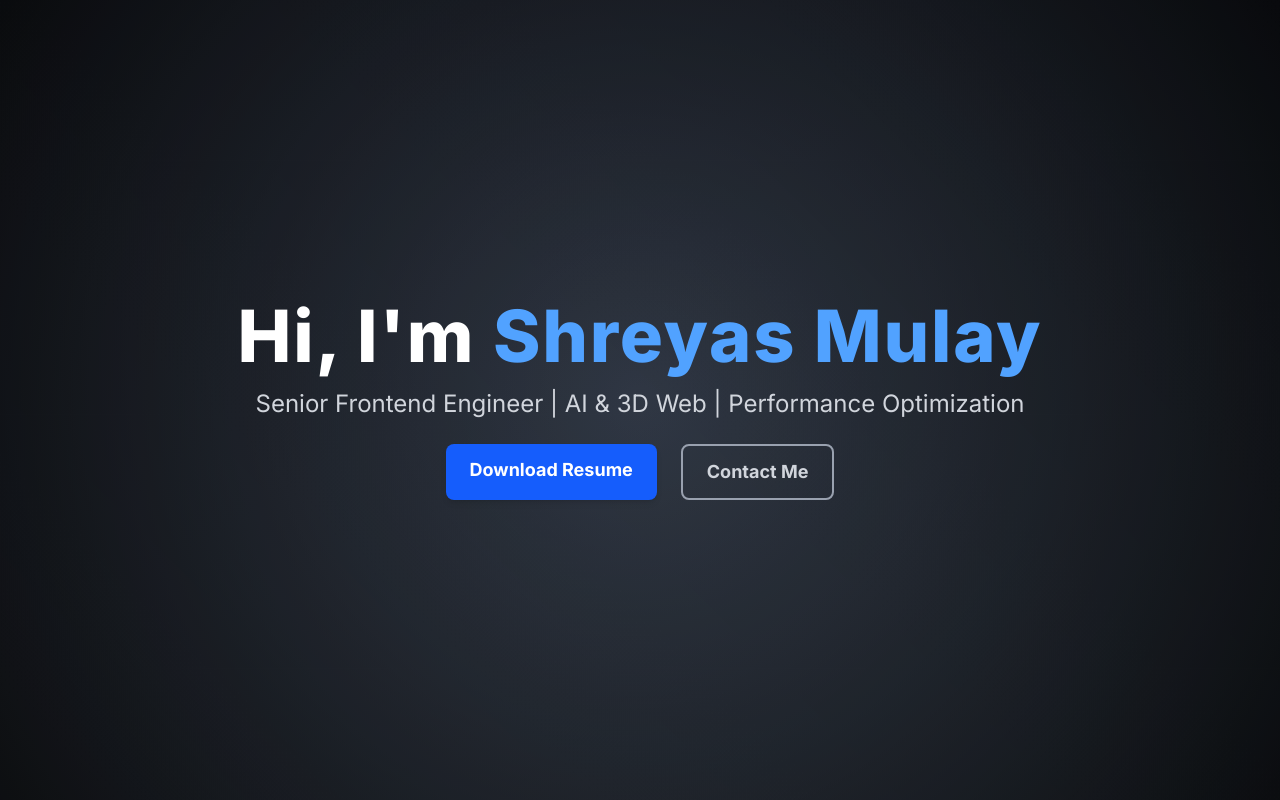
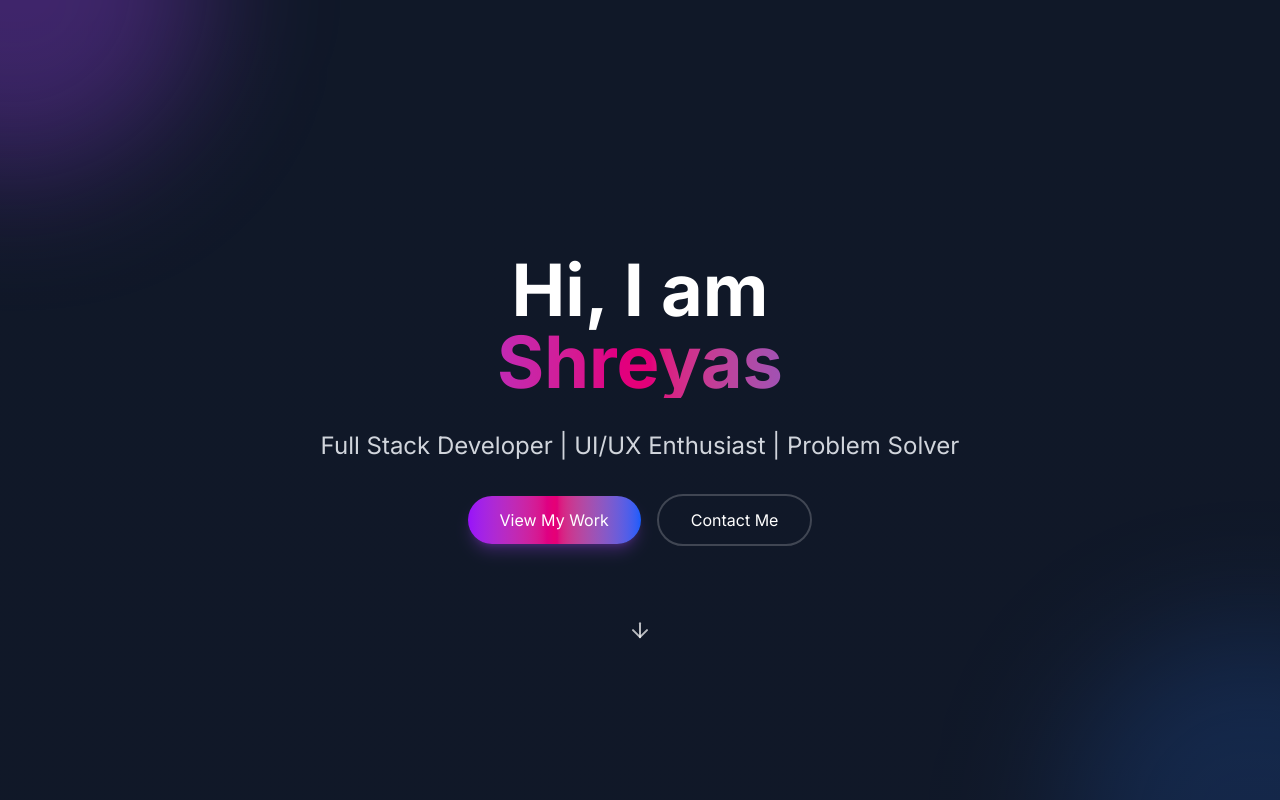
Before and after one commit to shreyasmulay23/my-portfolio, a Next.js app: page / in a window 1280 px wide. Shown: the top 800 px of the page. Built offline with nearby package versions, Linux system fonts and the light colour scheme.

Commit message:
Polish.
[no-story]

```diff
--- a/app/layout.jsx
+++ b/app/layout.jsx
@@ -4,8 +4,8 @@ import './globals.css';
 const inter = Inter({ subsets: ['latin'] });
 
 export const metadata = {
-    title: 'Create Next App',
-    description: 'Generated by create next app'
+    title: 'Shreyas Mulay | Portfolio',
+    description: 'Lead Frontend Developer'
 };
 
 export default function RootLayout({ children }) {
--- /dev/null
+++ b/app/utils/animations.ts
@@ -0,0 +1,25 @@
+export const fadeInUp = {
+  initial: { opacity: 0, y: 20 },
+  animate: { opacity: 1, y: 0 },
+  transition: { duration: 0.5 }
+};
+
+export const staggerContainer = {
+  animate: {
+    transition: {
+      staggerChildren: 0.1
+    }
+  }
+};
+
+export const scaleIn = {
+  initial: { scale: 0.8, opacity: 0 },
+  animate: { scale: 1, opacity: 1 },
+  transition: { duration: 0.5 }
+};
+
+export const slideIn = (direction: 'left' | 'right') => ({
+  initial: { x: direction === 'left' ? -100 : 100, opacity: 0 },
+  animate: { x: 0, opacity: 1 },
+  transition: { duration: 0.5, type: "spring", stiffness: 100 }
+});
--- /dev/null
+++ b/app/utils/gradients.ts
@@ -0,0 +1,3 @@
+export const gradientText = 'bg-clip-text text-transparent bg-gradient-to-r from-purple-600 via-pink-600 to-blue-600';
+export const gradientBg = 'bg-gradient-to-r from-purple-600 via-pink-600 to-blue-600';
+export const gradientHover = 'hover:from-purple-700 hover:via-pink-700 hover:to-blue-700';
--- a/components/Hero.jsx
+++ b/components/Hero.jsx
@@ -1,54 +1,124 @@
-"use client";
-import { motion } from "framer-motion";
+'use client';
+import { motion } from 'framer-motion';
+import { fadeInUp, staggerContainer } from '../app/utils/animations';
+import { gradientBg, gradientHover, gradientText } from '../app/utils/gradients';
+import {LuArrowDown} from 'react-icons/lu';
 
 const Hero = () => {
     return (
-        <section className="relative h-screen flex flex-col items-center justify-center text-white bg-gradient-to-br from-gray-900 to-gray-800 overflow-hidden">
-            {/* 3D Wavy Background Effect */}
-            <div className="animated-bg"></div>
+        <section id="hero" className="min-h-screen flex items-center justify-center relative bg-gray-900">
+            {/* Gradient Orbs */}
+            <motion.div
+                className="absolute inset-0 overflow-hidden"
+                initial={{ opacity: 0 }}
+                animate={{ opacity: 1 }}
+                transition={{ duration: 1 }}
+            >
+                <motion.div
+                    className="absolute -top-48 -left-48 w-96 h-96 bg-purple-500/30 rounded-full blur-3xl"
+                    animate={{
+                        x: [0, 30, 0],
+                        y: [0, -30, 0]
+                    }}
+                    transition={{
+                        duration: 8,
+                        repeat: Infinity,
+                        ease: 'easeInOut'
+                    }}
+                />
+                <motion.div
+                    className="absolute -bottom-48 -right-48 w-96 h-96 bg-blue-500/30 rounded-full blur-3xl"
+                    animate={{
+                        x: [0, -30, 0],
+                        y: [0, 30, 0]
+                    }}
+                    transition={{
+                        duration: 8,
+                        repeat: Infinity,
+                        ease: 'easeInOut',
+                        delay: 1
+                    }}
+                />
+            </motion.div>
 
-            {/* Name with Smooth Fade-in Animation */}
+            <motion.div
+                className="max-w-7xl mx-auto px-4 sm:px-6 lg:px-8 py-32 text-center relative z-10"
+                variants={staggerContainer}
+                initial="initial"
+                animate="animate"
+            >
+                <div className="space-y-8">
                     <motion.h1
-                initial={{ opacity: 0, y: -20 }}
-                animate={{ opacity: 1, y: 0 }}
-                transition={{ duration: 1 }}
-                className="text-5xl md:text-7xl font-extrabold tracking-wide text-center text-white relative z-10"
+                        className="text-5xl md:text-7xl font-bold"
+                        variants={fadeInUp}
                     >
-                Hi, I'm <span className="text-blue-400">Shreyas Mulay</span>
+                        <motion.span
+                            className="block text-white opacity-90"
+                            variants={fadeInUp}
+                        >
+                           Hi, I am
+                        </motion.span>
+                        <motion.span
+                            className={`block ${gradientText}`}
+                            variants={fadeInUp}
+                        >
+                            Shreyas
+                        </motion.span>
                     </motion.h1>
 
-            {/* Subtitle */}
                     <motion.p
-                initial={{ opacity: 0, y: 10 }}
-                animate={{ opacity: 1, y: 0 }}
-                transition={{ duration: 1, delay: 0.5 }}
-                className="text-lg md:text-2xl mt-4 text-gray-300 text-center relative z-10"
+                        className="text-xl md:text-2xl text-gray-300 max-w-3xl mx-auto"
+                        variants={fadeInUp}
                     >
-                Senior Frontend Engineer | AI & 3D Web | Performance Optimization
+                        Full Stack Developer | UI/UX Enthusiast | Problem Solver
                     </motion.p>
 
-            {/* Call-to-Action Buttons */}
                     <motion.div
-                initial={{ opacity: 0, y: 20 }}
-                animate={{ opacity: 1, y: 0 }}
-                transition={{ duration: 1, delay: 1 }}
-                className="mt-6 flex gap-6 relative z-10"
+                        className="flex flex-col sm:flex-row items-center justify-center gap-4"
+                        variants={fadeInUp}
                     >
-                <a
-                    href="/resume.pdf"
-                    className="px-6 py-3 bg-blue-600 text-white font-bold text-lg rounded-lg shadow-md
-                     hover:bg-blue-700 transition-all duration-300"
+                        <motion.a
+                            href="#projects"
+                            className={`px-8 py-3 rounded-full text-white ${gradientBg} ${gradientHover} transition-all duration-300 shadow-lg shadow-purple-500/25`}
+                            whileHover={{ scale: 1.05 }}
+                            whileTap={{ scale: 0.95 }}
                         >
-                    Download Resume
-                </a>
-                <a
+                            View My Work
+                        </motion.a>
+                        <motion.a
                             href="#contact"
-                    className="px-6 py-3 border-2 border-gray-400 text-gray-300 font-bold text-lg rounded-lg
-                     hover:bg-gray-700 hover:text-white transition-all duration-300"
+                            className="px-8 py-3 rounded-full text-white border-2 border-white/20 hover:bg-white/10 transition-all duration-300"
+                            whileHover={{ scale: 1.05 }}
+                            whileTap={{ scale: 0.95 }}
                         >
                             Contact Me
-                </a>
+                        </motion.a>
                     </motion.div>
+                </div>
+
+                <motion.div
+                    className="absolute bottom-8 left-1/2 transform -translate-x-1/2"
+                    initial={{ opacity: 0 }}
+                    animate={{ opacity: 1 }}
+                    transition={{ delay: 1 }}
+                >
+                    <motion.div
+                        animate={{
+                            y: [0, 10, 0]
+                        }}
+                        transition={{
+                            duration: 2,
+                            repeat: Infinity,
+                            ease: 'easeInOut'
+                        }}
+                    >
+                        <LuArrowDown className="w-6 h-6 text-white/70"/>
+                    </motion.div>
+                </motion.div>
+            </motion.div>
+
+            {/* Gradient Overlay */}
+            <div className="absolute inset-0 bg-gradient-to-b from-transparent to-gray-900/50"/>
         </section>
     );
 };
```
Lines whose indentation alone changed are shown as unchanged.
